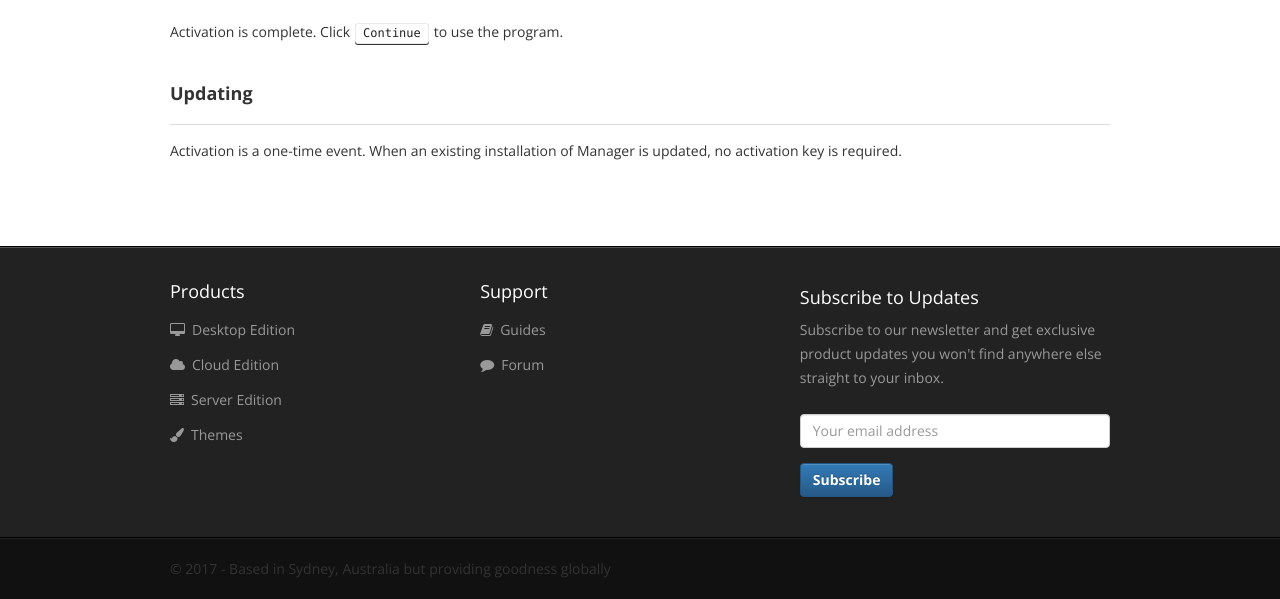
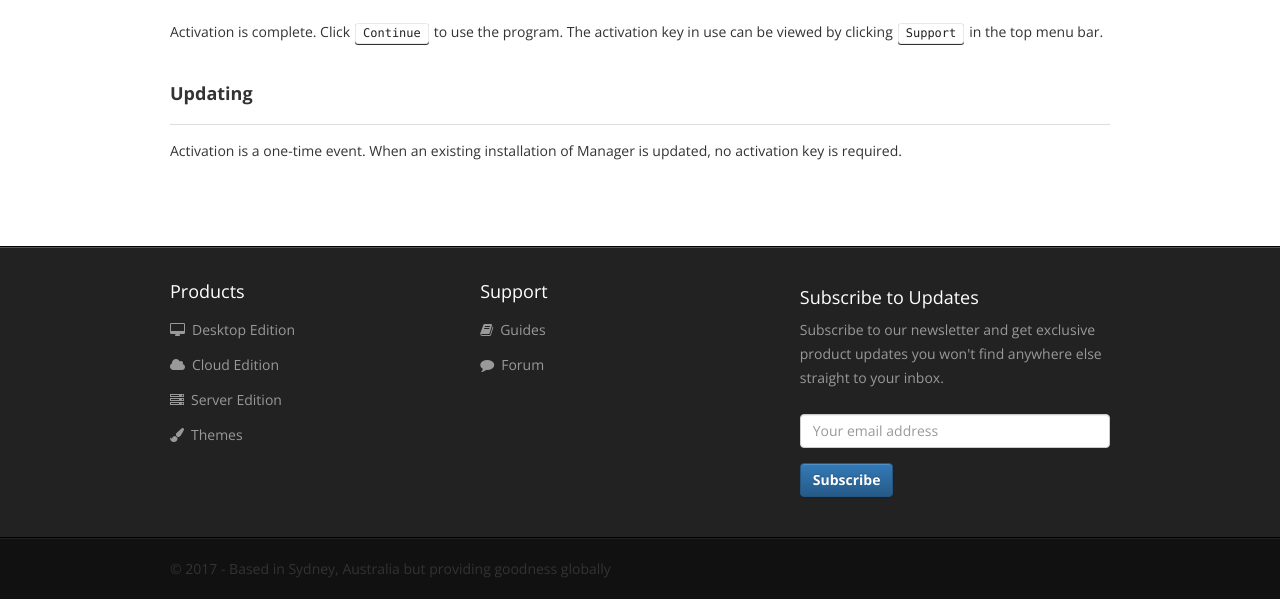
Before and after one commit to 3etechinns/www.manager.io, a Jekyll site: the page built from _guides/12324.html, in a window 1280 px wide and 900 px high, scrolled down 1164 px, cut to the strip 301-900 px from the top of the window. Built offline with Jekyll 4.4.1, drawn with Linux system fonts in a browser that asks for light colours; nearby versions of some CDN libraries; comment, search, counter and statistics services are not loaded.

Commit message:
Guide update

```diff
--- a/_guides/12324.html
+++ b/_guides/12324.html
@@ -1,7 +1,7 @@
 ---
 layout: guide
 title: Activate the desktop edition
-tags: support
+tags: activation-key support
 ---
 {% raw %}
 <p>Beginning with version 17.10.46, new installations of Manager’s desktop edition require an <strong>activation key</strong>. The purpose of this key is to identify the download source. The key is:</p>
@@ -19,10 +19,10 @@ This Guide does not apply to the server or cloud editions.</p>
 </td></tr></table>
 <h3>Initial activation</h3>
 <p>The first time the program is launched, an activation screen will appear:</p>
-<p><img src="https://discourse-cdn-sjc1.com/business2/uploads/manager1/original/2X/e/e7a3593ac2c6a6aa28395da91d673a399b4f98c4.png" alt="38 AM copy" width="500" height="373"></p>
+<p><img src="https://forum.manager.io/uploads/manager1/original/2X/e/e7a3593ac2c6a6aa28395da91d673a399b4f98c4.png" alt="38 AM copy" width="500" height="373"></p>
 <p>Enter the activation key from the <a href="https://www.manager.io/desktop/download/">Download</a> page and click <kbd>Activate</kbd>. This step confirms your copy of Manager was downloaded from the official web site. A confirmation notice will appear:</p>
-<p><img src="https://discourse-cdn-sjc1.com/business2/uploads/manager1/original/2X/5/572b81e2809cb2d9be8217ead36bf0bd212db7ee.png" alt="36 AM copy" width="500" height="324"></p>
-<p>Activation is complete. Click <kbd>Continue</kbd> to use the program.</p>
+<p><img src="https://forum.manager.io/uploads/manager1/original/2X/5/572b81e2809cb2d9be8217ead36bf0bd212db7ee.png" alt="36 AM copy" width="500" height="324"></p>
+<p>Activation is complete. Click <kbd>Continue</kbd> to use the program. The activation key in use can be viewed by clicking <kbd>Support</kbd> in the top menu bar.</p>
 <h3>Updating</h3>
 <p>Activation is a one-time event. When an existing installation of Manager is updated, no activation key is required.</p>
 {% endraw %}
```
